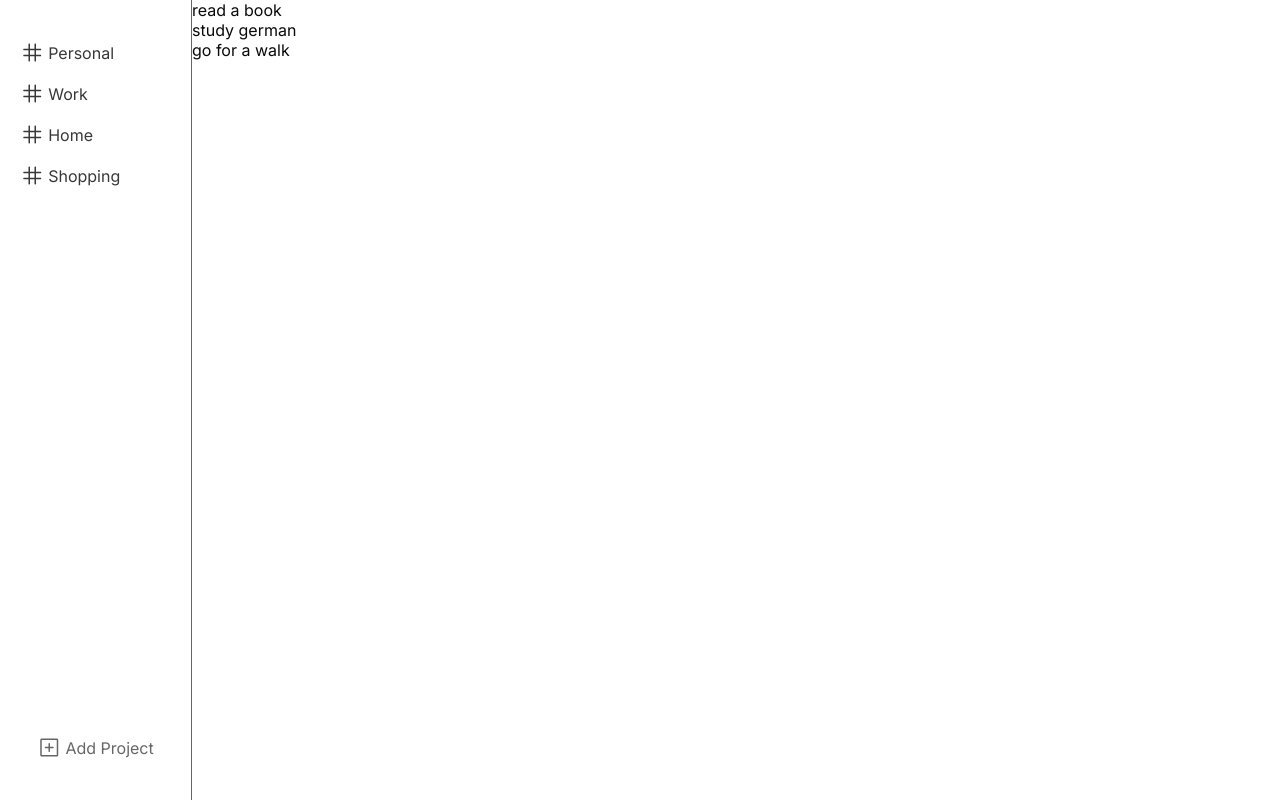
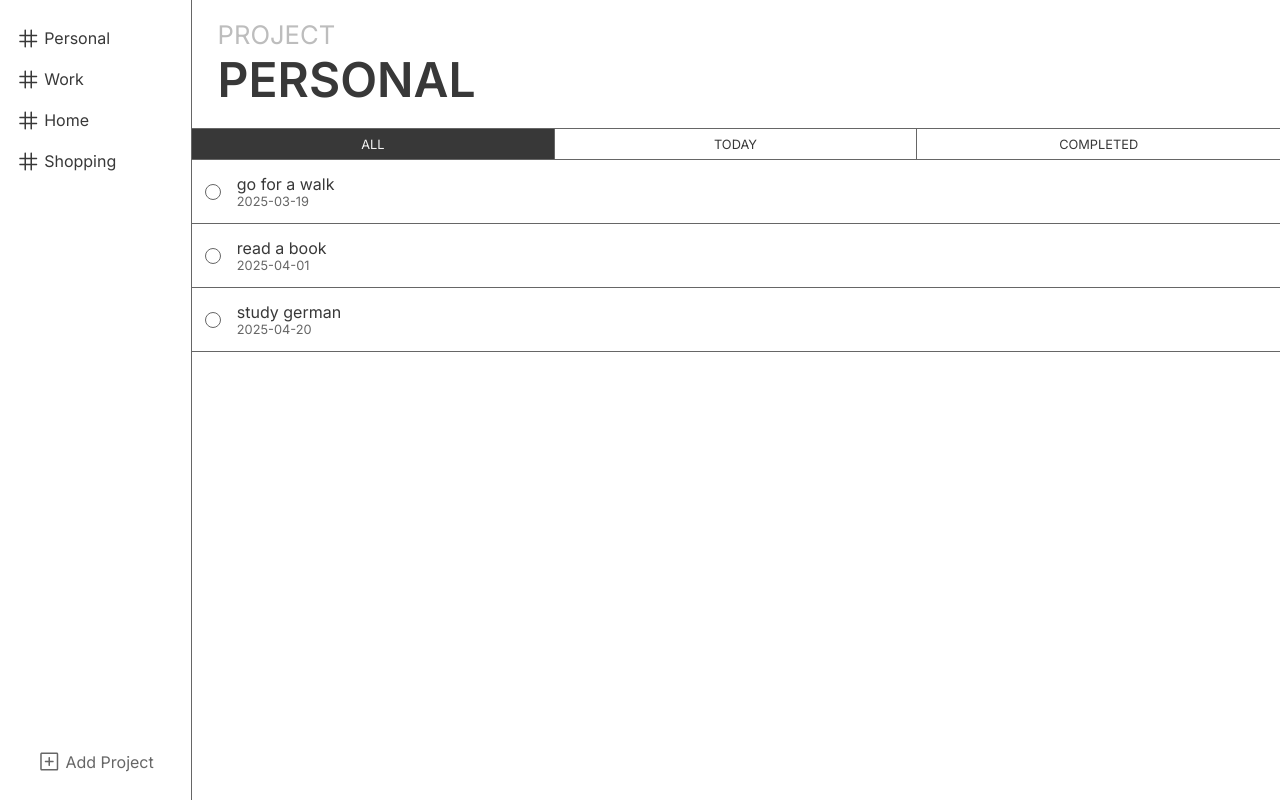
Before and after one commit to simone-gasparini-94/to-do-list, a website built with webpack: page src/template.html in a window 1280 px wide. Built offline with nearby package versions, Linux system fonts and the light colour scheme.

Commit message:
Add sorting method in todo class

```diff
--- a/src/index.js
+++ b/src/index.js
@@ -2,16 +2,18 @@ import './styles/global.css';
 import './styles/sidebar.css';
 import './styles/main.css';
 
-import { changeActiveProject, handleAddProject, renderActiveProjectTasks, renderProjectsButtons } from './ui';
+import { changeActiveProject, setHeader, handleAddProject, renderActiveProjectTasks, renderProjectsButtons } from './ui';
 
 document.addEventListener("DOMContentLoaded", () => {
     renderProjectsButtons();
     renderActiveProjectTasks();
+    setHeader();
     const addProjectBtn = document.querySelector("#add-project-btn");
     addProjectBtn.addEventListener("click", handleAddProject);
     const projectBtns = document.querySelectorAll(".project-btn");
     projectBtns.forEach((button) => {
         button.addEventListener("click", changeActiveProject);
         button.addEventListener("click", renderActiveProjectTasks);
+        button.addEventListener("click", setHeader);
     })
 })
--- a/src/logic.js
+++ b/src/logic.js
@@ -1,4 +1,4 @@
-export const projects = [];
+const projects = [];
 let activeProject = null;
 
 class Project {
@@ -8,7 +8,7 @@ class Project {
 
         projects.push(this);
     }
-};
+}
 
 class Todo {
     constructor(title, dueTo, priority, projectName) {
@@ -20,9 +20,22 @@ class Todo {
         projects.forEach((project) => {
             if(projectName === project.name) {
                 project.list.push(this);
+                project.list.sort((a, b) => new Date(a.dueTo) - new Date(b.dueTo));
             }
         })
     }
+}
+
+export function getProjects() {
+    return projects;
+}
+
+export function getActiveProject() {
+    return activeProject;
+}
+
+export function setActiveProject(projectName) {
+    activeProject = projects.find((project) => project.name === projectName);
 }
 
 export function addProject(project) {
@@ -45,14 +58,6 @@ function createInitialTodos() {
     new Todo("buy bread", "2025-03-17", "high", "shopping");
 }
 
-export function getActiveProject() {
-    return activeProject;
-}
-
-export function setActiveProject(projectName) {
-    activeProject = projects.find((project) => project.name === projectName);
-}
-
 function init() {
     createInitialProjects();
     createInitialTodos();
--- a/src/styles/global.css
+++ b/src/styles/global.css
@@ -23,5 +23,5 @@ body {
     overscroll-behavior: none;
     display: flex;
 
-    color: var(--off-black);
+    color: var(--dark-grey);
 }
--- a/src/styles/main.css
+++ b/src/styles/main.css
@@ -0,0 +1,89 @@
+#main {
+    flex: 1;
+    display: flex;
+    flex-direction: column;
+}
+
+#header {
+    padding: 1.2rem 1.6rem;
+    display: flex;
+    flex-direction: column;
+}
+
+.header-project-name {
+    font-size: 3rem;
+    font-weight: 600;
+}
+
+.header-project {
+    font-size: 1.6rem;
+    color: var(--light-grey);
+}
+
+.filters-container {
+    display: grid;
+    grid-template-columns: repeat(3, 1fr);
+    grid-template-rows: 1fr;
+    height: 2rem;
+    border-top: 0.6px solid var(--grey);
+    border-bottom: 0.6px solid var(--grey);
+}
+
+.filter {
+    all: unset;
+    cursor: pointer;
+    border-right: 0.6px solid var(--grey);
+
+    display: flex;
+    align-items: center;
+    justify-content: center;
+    font-size: 0.8rem;
+}
+
+.filter.active {
+    background-color: var(--dark-grey);
+    color: var(--off-white);
+}
+
+.filter:last-of-type {
+    border-right: none;
+}
+
+.todo-container {
+    display: flex;
+    flex-direction: column;
+    width: 100%;
+}
+
+.todo {
+    display: flex;
+    border-bottom: 0.6px solid var(--grey);
+    align-items: center;
+    padding: 0.8rem;
+    height: 4rem;
+    gap: 1rem;
+}
+
+.checkbox {
+    appearance: none;
+    -webkit-appearance: none;
+    -moz-appearance: none;
+    width: 1rem;
+    height: 1rem;
+    border: 0.6px solid var(--grey);
+    border-radius: 50%;
+}
+
+.checkbox:checked {
+    background-color: var(--light-grey);
+}
+
+.text-container {
+    display: flex;
+    flex-direction: column;
+}
+
+.date {
+    font-size: 0.8rem;
+    color: var(--grey);
+}
--- a/src/styles/sidebar.css
+++ b/src/styles/sidebar.css
@@ -11,7 +11,7 @@
 
 #sidebar-top,
 #sidebar-bottom {
-    padding: 40px 20px;
+    padding: 1.6rem 1rem;
     width: 100%;
 }
 
--- a/src/template.html
+++ b/src/template.html
@@ -21,7 +21,16 @@
             </section>
         </aside>
         <section id="main">
-            <div class="tasks-container"></div>
+            <header id="header">
+                <span class="header-project">PROJECT</span>
+                <span class="header-project-name"></span>
+            </header>
+            <div class="filters-container">
+                <button class="filter active">ALL</button>
+                <button class="filter">TODAY</button>
+                <button class="filter">COMPLETED</button>
+            </div>
+            <div class="todo-container"></div>
         </section>
     </div>
 </body>
--- a/src/ui.js
+++ b/src/ui.js
@@ -1,9 +1,9 @@
-import { addProject, getActiveProject, projects, setActiveProject } from "./logic";
+import { addProject, getActiveProject, getProjects, setActiveProject } from "./logic";
 
 export function renderProjectsButtons() {
     const projectsContainer = document.querySelector(".projects-container");
     projectsContainer.innerHTML = "";
-    projects.forEach((project) => {
+    getProjects().forEach((project) => {
         const projectBtn = document.createElement("button");
         projectBtn.classList.add("project-btn");
         projectBtn.id = project.name;
@@ -68,19 +68,34 @@ function handleBlur(event) {
 }
 
 export function renderActiveProjectTasks() {
-    const tasksContainer = document.querySelector(".tasks-container");
-    tasksContainer.innerHTML = "";
+    const todoContainer = document.querySelector(".todo-container");
+    todoContainer.innerHTML = "";
     getActiveProject().list.forEach((todo) => {
         const div = document.createElement("div");
-        div.classList.add("task-container");
+        div.classList.add("todo");
+        const checkbox = document.createElement("input");
+        checkbox.type = "checkbox";
+        checkbox.classList.add("checkbox");
+        const textContainer = document.createElement("div");
+        textContainer.classList.add("text-container")
         const span = document.createElement("span");
         span.classList.add("task-title");
         span.textContent = todo.title;
-        div.append(span);
-        tasksContainer.append(div);
+        const date = document.createElement("span");
+        date.classList.add("date");
+        date.textContent = todo.dueTo;
+        textContainer.append(span, date);
+        div.append(checkbox, textContainer);
+        todoContainer.append(div);
     })
 }
 
 export function changeActiveProject(event) {
     setActiveProject(event.currentTarget.id);
 }
+
+export function setHeader() {
+    const header = document.querySelector(".header-project-name");
+    const projectName = getActiveProject().name.toUpperCase();
+    header.textContent = projectName;
+}
```
